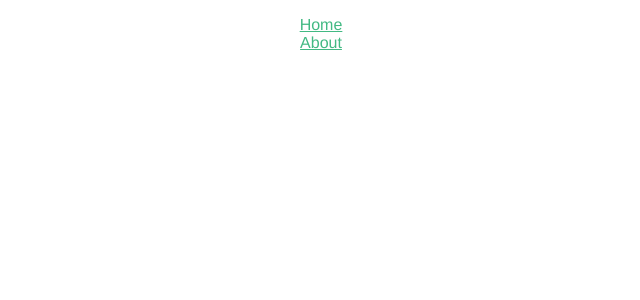
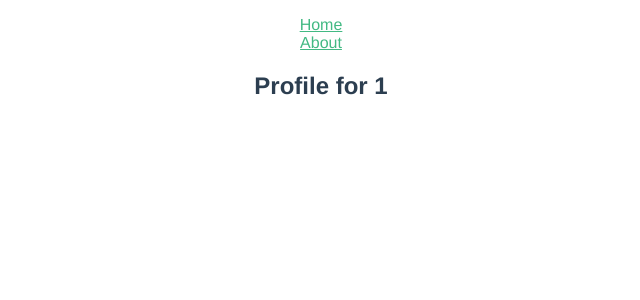
Before and after one commit to rogerccopa/routing, a Vue app: page /#/profile/1 in a window 1280 px wide. Shown: the top 300 px of the page, without its empty margins (319-959 px from the left). Built offline with nearby package versions, Linux system fonts and the light colour scheme.

Commit message:
Route parameters

```diff
--- /dev/null
+++ b/src/components/ViewProfile.vue
@@ -0,0 +1,21 @@
+<template>
+    <div class="view-profile">
+        <h2>Profile for {{userId}}</h2>
+    </div>
+</template>
+
+<script>
+export default {
+    name: 'ViewProfile',
+    data(){
+        return {
+            // $route refers to the current route
+            userId: this.$route.params.user_id
+        }
+    }
+}
+</script>
+
+<style>
+
+</style>
--- a/src/router/index.js
+++ b/src/router/index.js
@@ -1,6 +1,7 @@
 import Vue from 'vue'
 import VueRouter from 'vue-router'
 import Home from '../views/Home.vue'
+import ViewProfile from '@/components/ViewProfile'
 
 Vue.use(VueRouter)
 
@@ -17,6 +18,11 @@ const routes = [
     // this generates a separate chunk (about.[hash].js) for this route
     // which is lazy-loaded when the route is visited.
     component: () => import(/* webpackChunkName: "about" */ '../views/About.vue')
+  },
+  {
+    path: '/profile/:user_id',
+    name: 'ViewProfile',
+    component: ViewProfile
   }
 ]
 
```
Also changed, not shown: 1 other file (tests, documents, lock files or other folders).
